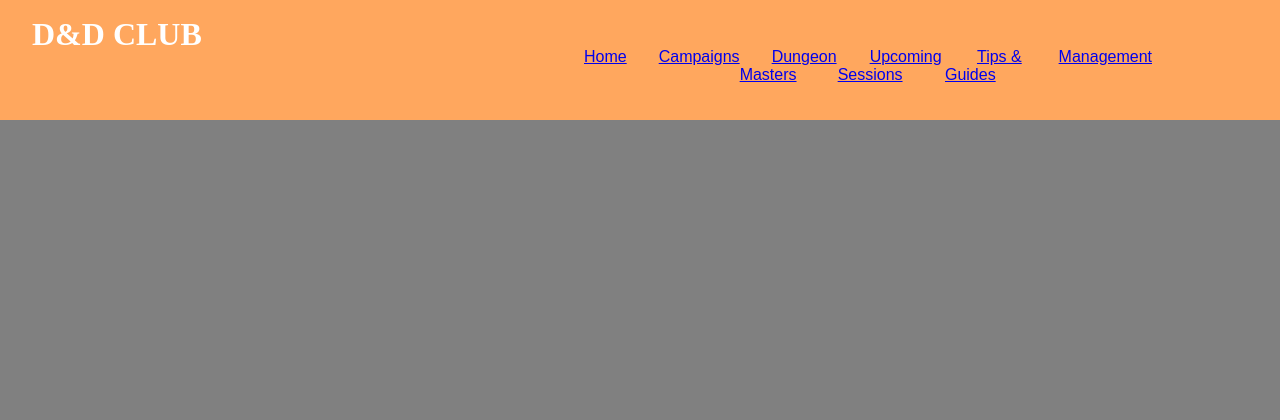
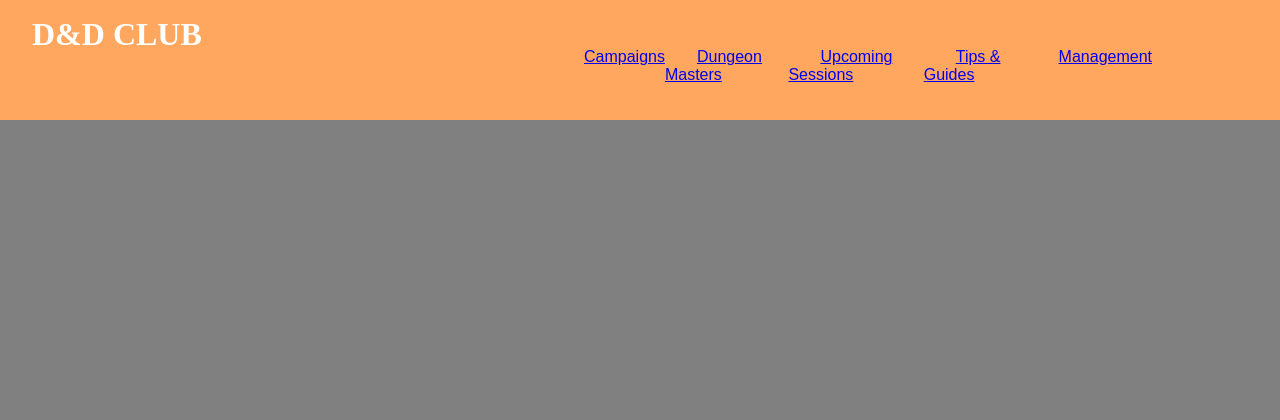
Before and after one commit to Laufley/DnD_Vault_Website, a Flask app: page /campaigns in a window 1280 px wide. Shown: the top 420 px of the page. Run offline with Flask 2, Linux system fonts and the light colour scheme; data that the repository does not hold is empty; some libraries are stand-ins or nearby versions.

Commit message:
deleted home page. campaigns is landing page

```diff
--- a/controllers/controller.py
+++ b/controllers/controller.py
@@ -8,10 +8,6 @@ import repositories.campaign_repository as campaign_repository
 import repositories.player_history_repository as player_history_repository
 
 public_blueprint = Blueprint("public", __name__)
-
-@public_blueprint.route('/home')
-def home():
-    return render_template('home.html', title="D&D Club")
 
 @public_blueprint.route('/about')
 def about():
--- a/repositories/campaign_repository.py
+++ b/repositories/campaign_repository.py
@@ -29,7 +29,7 @@ def select_all_campaigns():
     sql = "SELECT * FROM campaigns"
     results = run_sql(sql)
     for row in results:
-        campaign = Campaign(row['title'], row['genre'], row['dm'], row['max_capacity'], row['price'], row['id'])
+        campaign = Campaign(row['title'], row['genre'], row['dm'], row['max_capacity'], row['price'], row['id'],)
         list_of_campaigns.append(campaign)
     return list_of_campaigns
 
@@ -42,10 +42,10 @@ def select(id):
 
     if results:
         found = results[0]
-        campaign = Campaign(found['title'], found['genre'], found['dm'], found['max_capacity'], found['price'], found['id'])
+        campaign = Campaign(found['title'], found['genre'], found['dm'], found['max_capacity'], found['price'],  found['id'],)
     return campaign
 
 def update(campaign):
     sql = "UPDATE campaigns SET (title, genre, dm, max_capacity, price) = (%s, %s, %s, %s, %s) WHERE id = %s"
-    values = [campaign.title, campaign.genre, campaign.dm, campaign.max_capacity, campaign.price, campaign.id]
+    values = [campaign.title, campaign.genre, campaign.dm, campaign.max_capacity, campaign.price, campaign.date, campaign.id]
     run_sql(sql, values)
--- a/static/style.css
+++ b/static/style.css
@@ -4,7 +4,7 @@
 }
 
 #intro-text {
-    color:white
+    color: white;
 }
 /* Base CSS*/
 
--- a/templates/base.html
+++ b/templates/base.html
@@ -13,9 +13,6 @@
         <h1 id = "title">D&D CLUB</h1>
         <nav id="navigation">
             <ul>
-                <li>
-                    <a href="/home" >Home</a>
-                </li>
                 <li>
                     <a href="/campaigns">Campaigns</a>
                 </li>
--- a/templates/home.html
+++ /dev/null
@@ -1,5 +0,0 @@
-{% extends 'base.html'%}
-
-{% block content %}
-<h1>campaigns showcase here</h1>
-{% endblock %}
--- a/templates/index.html
+++ b/templates/index.html
@@ -14,7 +14,7 @@
     </style>
     <script>
         function goto(){
-        location.href = "/home"
+        location.href = "/campaigns"
         }
     </script>
 </head>
```
Also changed, not shown: templates/management/sessions.html (+4 -4 lines).
